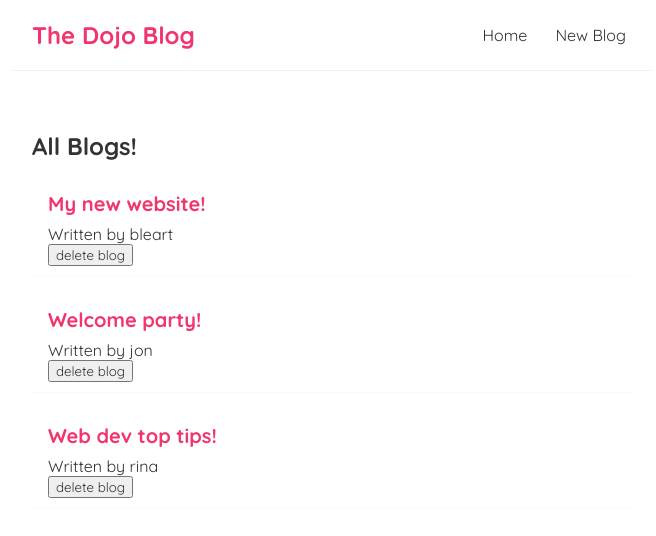
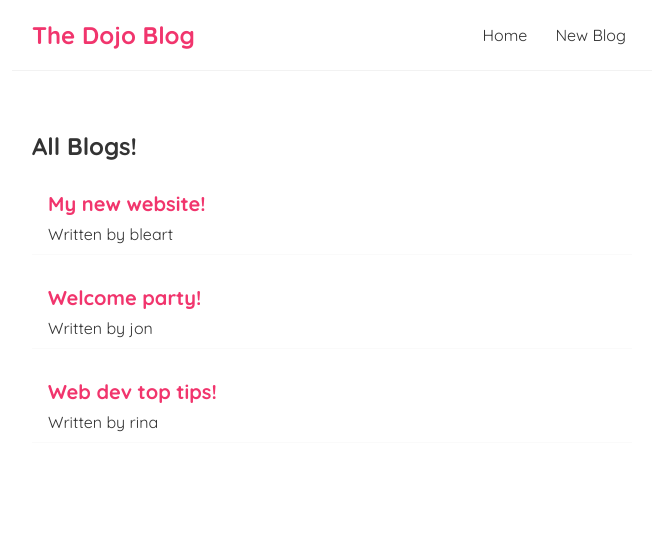
Before and after one commit to bleartdemaku/react-tutorial, a React (Create React App) app: page / in a window 1280 px wide. Shown: the top 536 px of the page, without its empty margins (308-964 px from the left). Built offline with nearby package versions, Linux system fonts and the light colour scheme; data requests are answered from the project's data file.

Commit message:
conditional loading message

```diff
--- a/src/components/BlogList.jsx
+++ b/src/components/BlogList.jsx
@@ -1,6 +1,4 @@
-const BlogList = ({ blogs, title, handleDelete }) => {
-  //   const blogs = props.blogs;
-  //   const title = props.title;
+const BlogList = ({ blogs, title }) => {
   return (
     <div className="blog-list">
       <h2>{title}</h2>
@@ -8,7 +6,6 @@ const BlogList = ({ blogs, title, handleDelete }) => {
         <div className="blog-preview" key={blog.id}>
           <h2>{blog.title}</h2>
           <p>Written by {blog.author}</p>
-          <button onClick={() => handleDelete(blog.id)}>delete blog</button>
         </div>
       ))}
     </div>
--- a/src/pages/Home.jsx
+++ b/src/pages/Home.jsx
@@ -3,13 +3,10 @@ import BlogList from "../components/BlogList";
 
 const Home = () => {
   const [blogs, setBlogs] = useState(null);
-
-  const handleDelete = (id) => {
-    const newBlogs = blogs.filter((blog) => blog.id !== id);
-    setBlogs(newBlogs);
-  };
+  const [isLoading, setIsLoading] = useState(true);
 
   useEffect(() => {
+    setTimeout(() => {
       fetch("http://localhost:8000/blogs")
         .then((res) => {
           return res.json();
@@ -17,18 +14,15 @@ const Home = () => {
         .then((data) => {
           console.log(data);
           setBlogs(data);
+          setIsLoading(false);
         });
+    }, 1000);
   }, []);
 
   return (
     <div className="home">
-      {blogs && (
-        <BlogList
-          blogs={blogs}
-          title="All Blogs!"
-          handleDelete={handleDelete}
-        />
-      )}
+      {isLoading && <div>Loading...</div>}
+      {blogs && <BlogList blogs={blogs} title="All Blogs!" />}
     </div>
   );
 };
```
Lines whose indentation alone changed are shown as unchanged.
